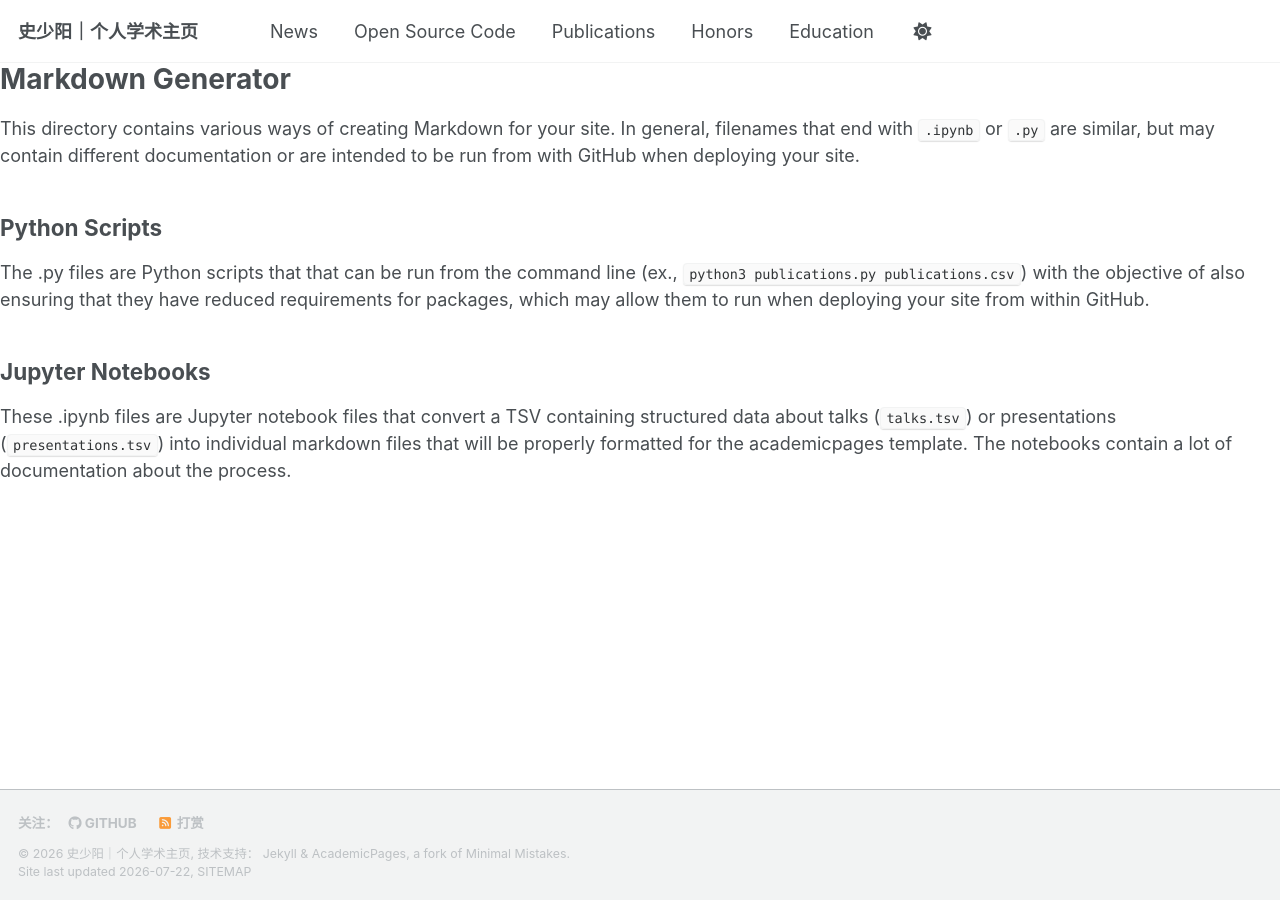
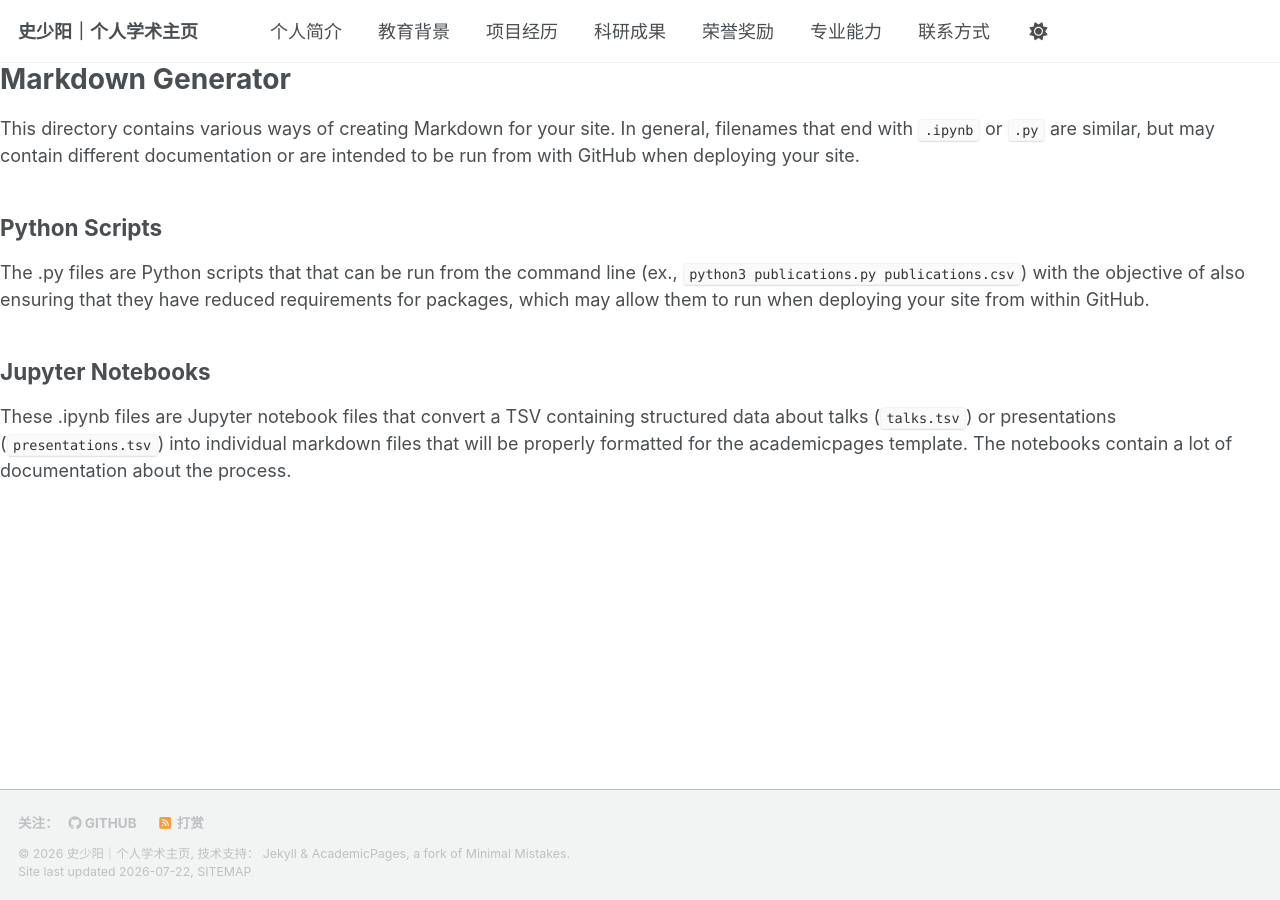
Before and after one commit to ssyxszsl/ssyxszsl.github.io, a Jekyll site: the page built from markdown_generator/README.md, in a window 1280 px wide. Built offline with Jekyll 4.4.1, drawn with Linux system fonts in a browser that asks for light colours; our own code applies the rules of GitHub Pages for plain Markdown files; a style sheet for code colours, icons or effects is not loaded.

Commit message:
Update navigation.yml

```diff
--- a/_data/navigation.yml
+++ b/_data/navigation.yml
@@ -1,16 +1,21 @@
-# main links links
 main:
-  - title: "News"
-    url: "#news"
+  - title: "个人简介"
+    url: "/#about"
 
-  - title: "Open Source Code"
-    url: "#projects"
+  - title: "教育背景"
+    url: "/#education"
 
-  - title: "Publications"
-    url: "#publications"
+  - title: "项目经历"
+    url: "/#projects"
 
-  - title: "Honors"
-    url: "#honors-modal"
+  - title: "科研成果"
+    url: "/#publications"
 
-  - title: "Education"
-    url: "#education"
+  - title: "荣誉奖励"
+    url: "/#honors"
+
+  - title: "专业能力"
+    url: "/#skills"
+
+  - title: "联系方式"
+    url: "/#contact"
```
